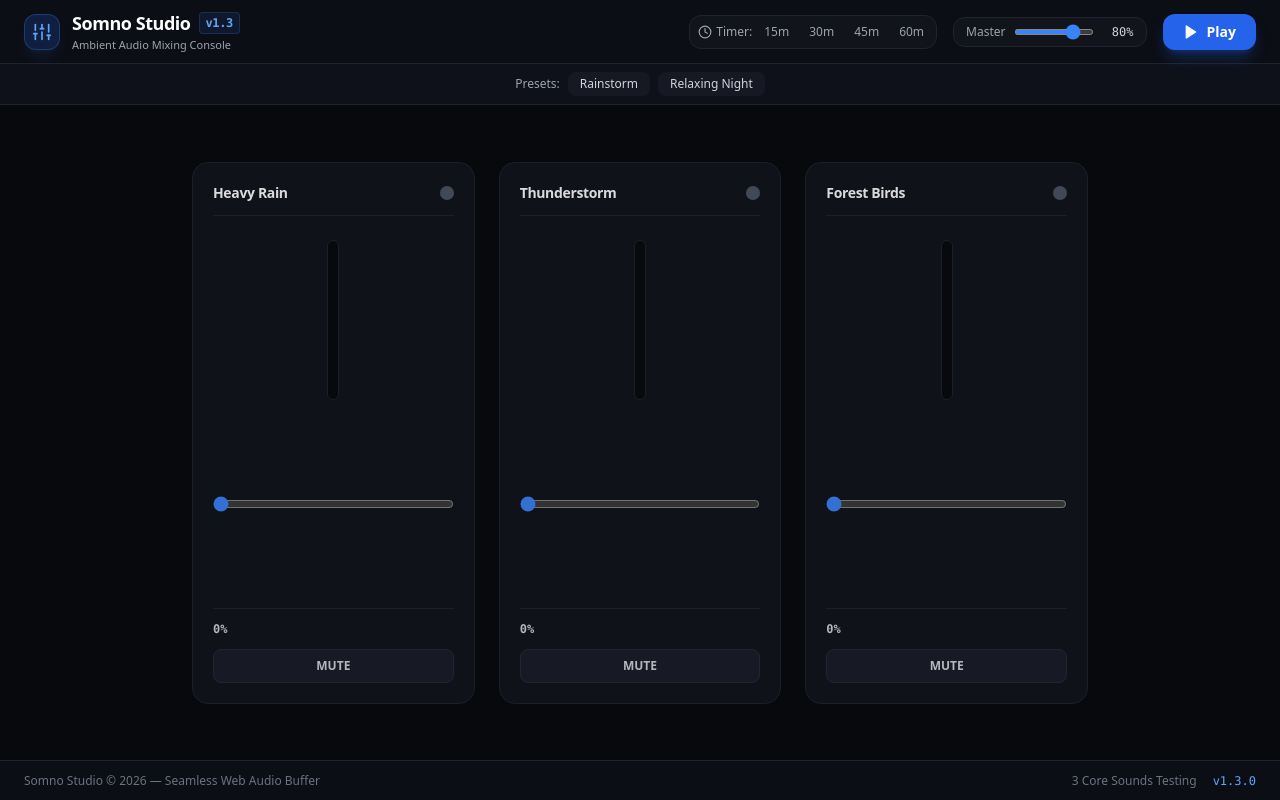
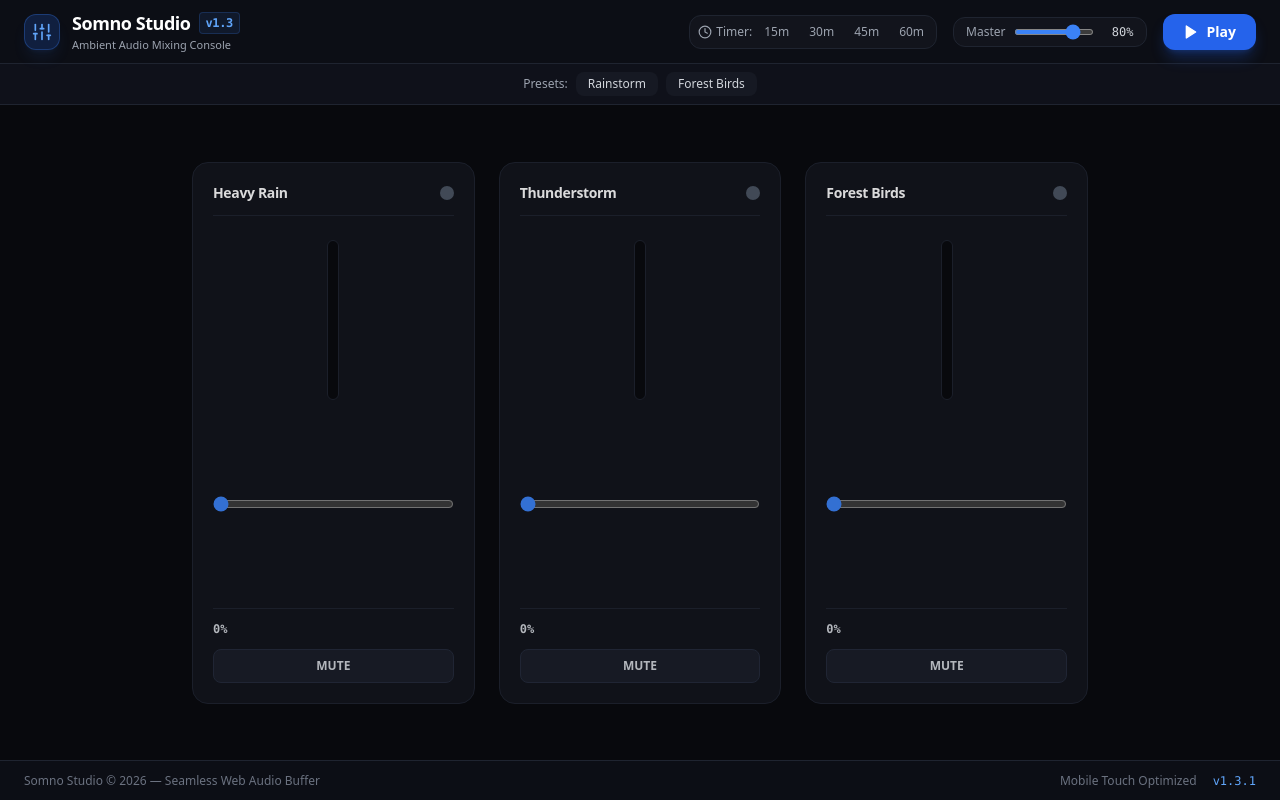
Before and after one commit to futvre/Somno-Studio, a Next.js app: page / in a window 1280 px wide. Built offline with nearby package versions, Linux system fonts and the light colour scheme.

Commit message:
Update page.tsx

```diff
--- a/app/page.tsx
+++ b/app/page.tsx
@@ -112,8 +112,10 @@ export default function SomnoStudio() {
       ...prev,
       [id]: { ...prev[id], volume: val, active: val > 0 ? true : prev[id].active }
     }));
+
+    audioEngine.setChannelVolume(id, val);
+
     if (isPlaying) {
-      audioEngine.setChannelVolume(id, val);
       const config = CHANNELS_CONFIG.find(c => c.id === id);
       if (config && !channels[id].active && val > 0) {
         audioEngine.startChannel(config, val);
@@ -122,6 +124,7 @@ export default function SomnoStudio() {
   };
 
   const toggleChannelActive = (id: string) => {
+    audioEngine.init();
     const current = channels[id];
     const newActive = !current.active;
     const newVol = newActive && current.volume === 0 ? 0.6 : current.volume;
@@ -166,8 +169,8 @@ export default function SomnoStudio() {
     });
 
     let targetIds: string[] = [];
-    if (presetName === 'Rainstorm') targetIds = ['rain', 'ocean'];
-    else if (presetName === 'Relaxing Night') targetIds = ['ocean', 'fire'];
+    if (presetName === 'Rainstorm') targetIds = ['rain', 'thunder'];
+    else if (presetName === 'Forest Birds') targetIds = ['birds', 'rain'];
 
     targetIds.forEach(id => {
       newChannels[id] = { active: true, volume: 0.7, muted: 0 };
@@ -266,7 +269,7 @@ export default function SomnoStudio() {
       {/* Presets bar */}
       <div className="bg-[#0f111a] px-4 py-2 border-b border-[#1f2430] flex items-center justify-center gap-2 overflow-x-auto shrink-0">
         <span className="text-xs text-gray-400 font-medium whitespace-nowrap">Presets:</span>
-        {['Rainstorm', 'Relaxing Night'].map(p => (
+        {['Rainstorm', 'Forest Birds'].map(p => (
           <button
             key={p}
             onClick={() => applyPreset(p)}
@@ -319,7 +322,7 @@ export default function SomnoStudio() {
                     />
                   </div>
 
-                  {/* Volume Slider */}
+                  {/* Volume Slider - with touch input handlers */}
                   <div className="flex-1 lg:flex-none flex items-center justify-center w-full">
                     <input
                       type="range"
@@ -327,8 +330,9 @@ export default function SomnoStudio() {
                       max="1"
                       step="0.01"
                       value={state.volume}
+                      onInput={e => handleChannelVolChange(ch.id, parseFloat((e.target as HTMLInputElement).value))}
                       onChange={e => handleChannelVolChange(ch.id, parseFloat(e.target.value))}
-                      className="w-full lg:slider-vertical accent-blue-500 cursor-pointer h-2 lg:h-40 bg-gray-700 lg:bg-transparent rounded-lg"
+                      className="w-full lg:slider-vertical accent-blue-500 cursor-pointer h-3 lg:h-40 bg-gray-700 lg:bg-transparent rounded-lg touch-none"
                     />
                   </div>
                 </div>
@@ -361,8 +365,8 @@ export default function SomnoStudio() {
       <footer className="h-10 px-4 md:px-6 border-t border-[#1f2430] bg-[#0c0e15] flex items-center justify-between text-[11px] md:text-xs text-gray-500 shrink-0">
         <div>Somno Studio © 2026 — Seamless Web Audio Buffer</div>
         <div className="flex items-center gap-4">
-          <span className="hidden sm:inline">3 Core Sounds Testing</span>
-          <span className="text-blue-400 font-mono">v1.3.0</span>
+          <span className="hidden sm:inline">Mobile Touch Optimized</span>
+          <span className="text-blue-400 font-mono">v1.3.1</span>
         </div>
       </footer>
     </main>
```
